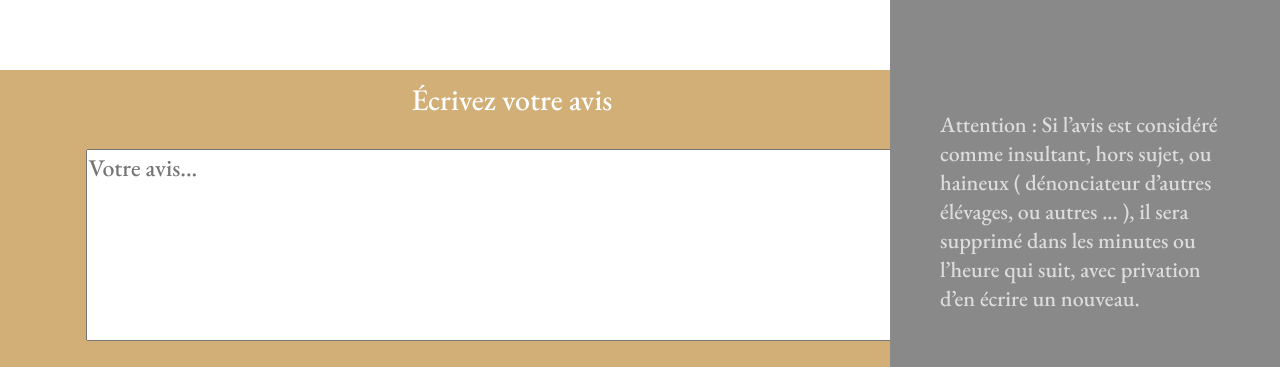
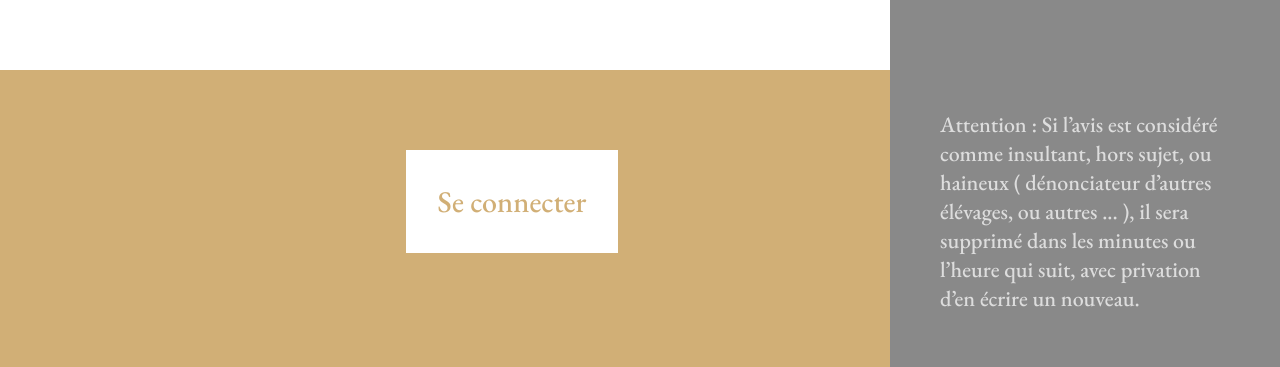
Before and after one commit to H-R-JS/Meute2, a React (Create React App) app in the folder Meute2/meute2r/: page /notice in a window 1280 px wide. Shown: the part 430-797 px from the top of the page. Built offline with nearby package versions, Linux system fonts and the light colour scheme; no server answers; the database is empty.

Commit message:
firebase auth + firestore display

```diff
--- /dev/null
+++ b/Meute2/meute2r/src/Components/BodyComponents/Home/Notice/Connect/Connect.jsx
@@ -0,0 +1,21 @@
+import React from "react";
+
+export const Connect = (setTextSub) => {
+  return (
+    <div className="interface-box-connect">
+      <label forHtml="notice"> Écrivez votre avis</label>
+      <div className="text-write-submit">
+        <textarea
+          className="notice-input-text"
+          name="notice"
+          placeholder="Votre avis..."
+          onChange={(e) => setTextSub(e.target.value)}
+          max-rows="5"
+          cols="64"
+          rows="6"
+        ></textarea>
+        <button className="btn-submit">Poster</button>
+      </div>
+    </div>
+  );
+};
--- /dev/null
+++ b/Meute2/meute2r/src/Components/BodyComponents/Home/Notice/Connect/NotConnect.jsx
@@ -0,0 +1,13 @@
+import React from "react";
+
+export const NotConnect = ({ logWithGoogle, display }) => {
+  return (
+    <div>
+      <div className={display}>
+        <button onClick={logWithGoogle} className="btn-connect">
+          Se connecter
+        </button>
+      </div>
+    </div>
+  );
+};
--- /dev/null
+++ b/Meute2/meute2r/src/Components/BodyComponents/Home/Notice/NoticeDataDisplay.jsx
@@ -0,0 +1,40 @@
+import React, { useState, useEffect } from "react";
+import { db } from "../../../../FirebaseConfig/Config";
+import { collection, getDocs, addDoc } from "firebase/firestore";
+
+export const NoticeDataDisplay = () => {
+  const [noticeList, setNoticeList] = useState([]);
+
+  const noticeCollectRef = collection(db, "avis");
+
+  const getNoticeList = async () => {
+    try {
+      const data = await getDocs(noticeCollectRef);
+      const filteredData = data.docs.map((doc) => ({
+        ...doc.data(),
+        id: doc.id,
+      }));
+      setNoticeList(filteredData);
+    } catch (err) {
+      console.error(err);
+    }
+  };
+
+  useEffect(() => {
+    getNoticeList();
+    console.log(noticeList);
+  }, []);
+
+  return (
+    <div>
+      {noticeList.map((notice, index) => {
+        return (
+          <div key={index} className="notice-content">
+            <h6>{notice.user}</h6>
+            <p>{notice.text}</p>
+          </div>
+        );
+      })}
+    </div>
+  );
+};
--- a/Meute2/meute2r/src/Components/BodyComponents/Home/Notice/NoticePage.jsx
+++ b/Meute2/meute2r/src/Components/BodyComponents/Home/Notice/NoticePage.jsx
@@ -1,13 +1,44 @@
 import React, { useState, useEffect } from "react";
 import { motion } from "framer-motion";
 import { MotionOnePageAnimation } from "../../../MotionDiv/AllMotionDiv";
+import { auth, googleProvider } from "../../../../FirebaseConfig/Config";
+import { signInWithPopup } from "firebase/auth";
+import { Connect } from "./Connect/Connect";
+import { NotConnect } from "./Connect/NotConnect";
+import { NoticeDataDisplay } from "./NoticeDataDisplay";
 
 export const NoticePage = () => {
   const [textSub, setTextSub] = useState("");
 
+  const [connectComponent, setConnectComponent] = useState(null);
+  const [display, setDisplay] = useState("notice-connect");
+
+  const logWithGoogle = async () => {
+    try {
+      await signInWithPopup(auth, googleProvider);
+      console.log(auth.currentUser.photoURL);
+      setConnectComponent(<Connect />);
+      setDisplay("notice-connect none");
+    } catch (err) {
+      console.error(err);
+    }
+  };
+
+  /*const ConnectOrNot = () => {
+    if (!auth.currentUser) {
+      return <NotConnect logWithGoogle={logWithGoogle} />;
+    } else {
+      return <Connect setTetxSub={setTextSub} />;
+    }
+  };*/
+
   return (
     <MotionOnePageAnimation>
       <motion.section>
+        <div className="notice-box-display">
+          <NoticeDataDisplay />
+        </div>
+
         <div className="notice-descript-box">
           <p className="p1">
             Connectez-vous à votre compte google et dites ce que vous pensez de
@@ -23,17 +54,10 @@ export const NoticePage = () => {
             écrire un nouveau.
           </p>
         </div>
+
         <div className="interface">
-          <label forHtml="notice"> Écrivez votre avis</label>
-          <textarea
-            className="notice-input-text"
-            name="notice"
-            placeholder="Votre avis..."
-            onChange={(e) => setTextSub(e.target.value)}
-            max-rows="5"
-            cols="64"
-            rows="6"
-          ></textarea>
+          <NotConnect {...{ logWithGoogle, display }} />
+          {connectComponent}
         </div>
       </motion.section>
     </MotionOnePageAnimation>
--- /dev/null
+++ b/Meute2/meute2r/src/FirebaseConfig/Config.js
@@ -0,0 +1,19 @@
+import { initializeApp } from "firebase/app";
+import { getAuth, GoogleAuthProvider } from "firebase/auth";
+import { getFirestore } from "firebase/firestore";
+
+const firebaseConfig = {
+  apiKey: "AIzaSyCjkoGVC4vYUbQm159U4ANmZkDKZZHHTr4",
+  authDomain: "meute2rats-46390.firebaseapp.com",
+  projectId: "meute2rats-46390",
+  storageBucket: "meute2rats-46390.appspot.com",
+  messagingSenderId: "949930155601",
+  appId: "1:949930155601:web:e6272149d6a64e7d82a270",
+  measurementId: "G-8ZEQXYB6YM",
+};
+
+const app = initializeApp(firebaseConfig);
+export const auth = getAuth(app);
+export const googleProvider = new GoogleAuthProvider();
+
+export const db = getFirestore(app);
--- a/Meute2/meute2r/src/SASS/Notice.scss
+++ b/Meute2/meute2r/src/SASS/Notice.scss
@@ -64,8 +64,7 @@
 .interface {
   background-color: $main-color;
   display: flex;
-  flex-direction: column;
-  align-items: center;
+  justify-content: center;
   position: absolute;
   bottom: 0;
   width: 80%;
@@ -78,8 +77,90 @@
     margin-bottom: 30px;
   }
 }
+
+.interface-box-connect {
+  display: flex;
+  flex-direction: column;
+  align-items: center;
+}
+
 .notice-input-text {
   font-family: $main-font-family;
   font-size: 24px;
   resize: none;
 }
+
+.text-write-submit {
+  display: flex;
+  justify-content: space-evenly;
+  width: 80vw;
+}
+
+.btn-submit {
+  padding: 30px;
+  background-color: #fff;
+  color: $main-color;
+  text-decoration: none;
+  font-size: 30px;
+  font-family: $main-font-family;
+  border: 2px solid #fff;
+  cursor: pointer;
+  transition: all 0.2s;
+}
+
+.btn-submit:hover {
+  background-color: $main-color;
+  color: #fff;
+}
+
+.btn-connect {
+  margin-top: 80px;
+  padding: 30px;
+  background-color: #fff;
+  color: $main-color;
+  text-decoration: none;
+  font-size: 30px;
+  font-family: $main-font-family;
+  border: 2px solid #fff;
+  cursor: pointer;
+  transition: all 0.2s;
+}
+
+.btn-connect:hover {
+  background-color: $main-color;
+  color: #fff;
+}
+
+.notice-connect.none {
+  display: none;
+}
+
+.notice-box-display {
+  position: relative;
+  top: 100px;
+  margin-left: 50px;
+  //background-color: aqua;
+  width: 80%;
+  height: 470px;
+}
+
+.notice-content {
+  // background-color: red;
+  overflow-y: hidden;
+  width: 80%;
+  margin-left: 100px;
+  h6 {
+    font-size: 26px;
+    color: $main-color;
+    font-family: $main-font-family;
+  }
+  p {
+    position: relative;
+    bottom: 50px;
+    left: 20px;
+    width: 70%;
+    font-size: 20px;
+    color: $second-color;
+    font-family: $main-font-family;
+  }
+}
```
Also changed, not shown: Meute2/meute2r/src/FirebaseConfig/Config.jsx (deleted, +0 -13 lines).
